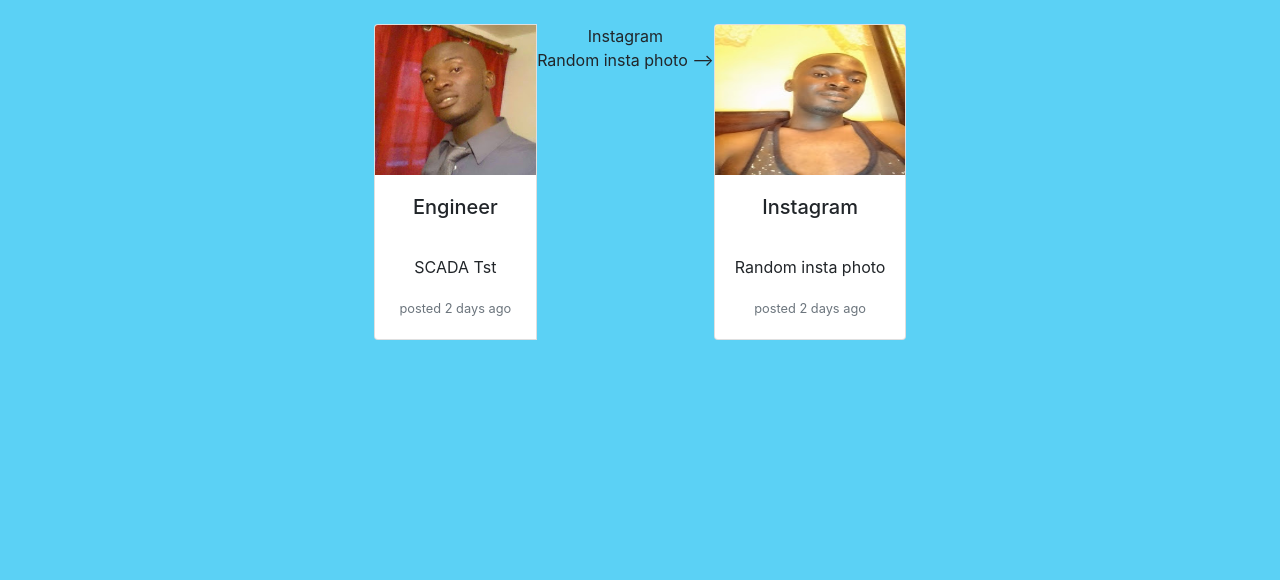
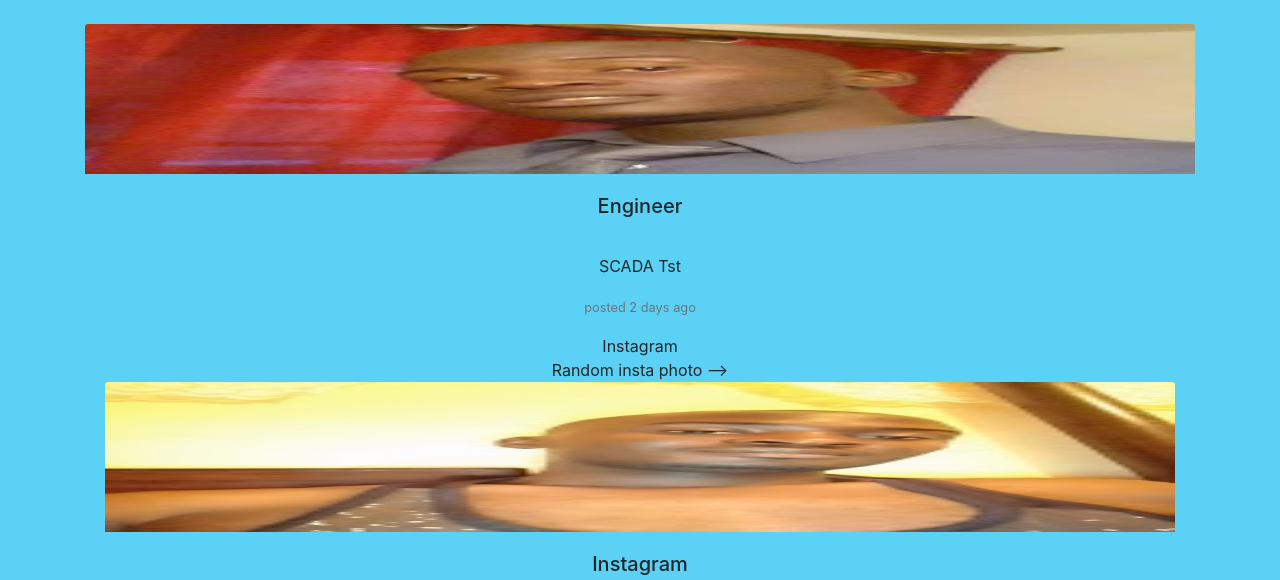
Before and after one commit to Vincent-Juma/Django-Portfolio, a Django app: page /gallery/ in a window 1280 px wide. Shown: the part 96-676 px from the top of the page. Before the commit the page ends 436 px from the top, so only its background shows below. Run offline with Django 3.2, Linux system fonts and the light colour scheme; data comes from the database, SQL or seed files in the repository; some libraries are stand-ins or nearby versions.

Commit message:
edit display

```diff
--- a/imagegallery/templates/imagegallery/gallery.html
+++ b/imagegallery/templates/imagegallery/gallery.html
@@ -8,16 +8,16 @@
         {{ results.imgtitle }} <br>
         {{ results.imgdesc }}  -->
 
-        <div class="card-group" style="max-width: 48%;" >
-            <div class="card">
+        <!-- <div class="card-group" style="max-width: 48%;" >
+            <div class="card"> -->
                 <img src="{{ results.image.url }}" height="150" width="150" alt=" {{ results.imgtitle }}" title=" {{ results.imgtitle }}" class="card-img-top">
               <div class="card-body">
                 <h5 class="card-title">{{ results.imgtitle }} </h5><br>
                 <p class="card-text">{{ results.imgdesc }} </p>
                 <p class="card-text"><small class="text-muted">posted 2 days ago</small></p>
-              </div>
+              <!-- </div>
             </div>
-
+             -->
         {% endfor %}
     </center>
 
```
